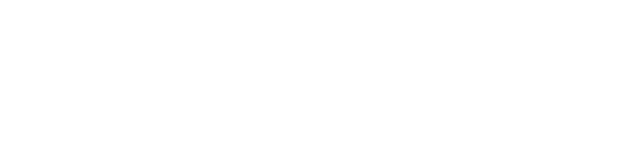
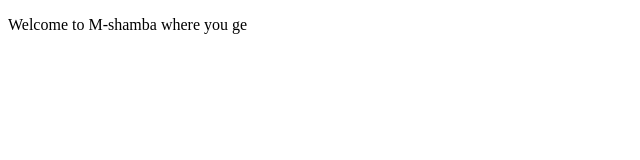
Before and after one commit to mervinkogei/m-shamba, a plain HTML site: page index.html in a window 1280 px wide. Shown: the whole page, without its empty margins (0-640 px from the left). Drawn offline with Linux system fonts and the light colour scheme.

Commit message:
add itroduction

```diff
--- a/index.html
+++ b/index.html
@@ -7,6 +7,10 @@
     <title>m-shamba</title>
 </head>
 <body>
+    <div class="intro">
+        <p>Welcome to M-shamba where you ge</p>
+
+    </div>
 
 </body>
 </html>
```
